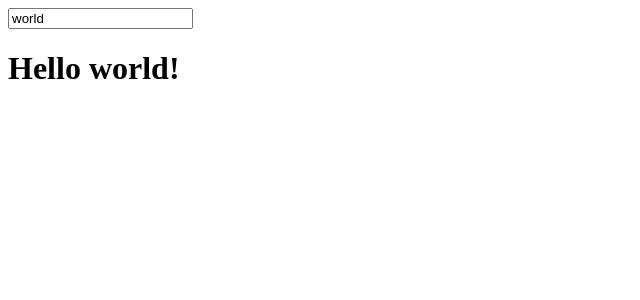
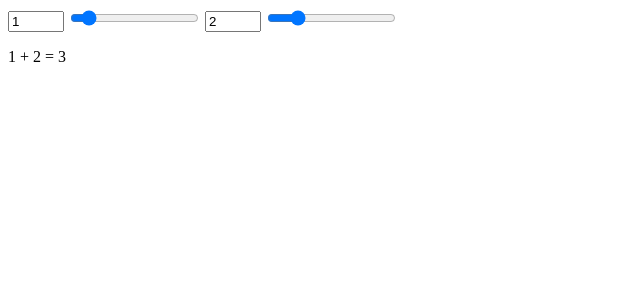
Before and after one commit to yutak23/intro-svelt-vite-js, a Svelte app: page / in a window 1280 px wide. Shown: the top 300 px of the page, without its empty margins (0-640 px from the left). Built offline with nearby package versions, Linux system fonts and the light colour scheme.

Commit message:
feat: Part 1 / Bindings / Numeric inputs

```diff
--- a/src/App.svelte
+++ b/src/App.svelte
@@ -1,7 +1,16 @@
 <script>
-	let name = 'world';
+	let a = 1;
+	let b = 2;
 </script>
 
-<input bind:value={name} />
+<label>
+	<input type="number" bind:value={a} min="0" max="10" />
+	<input type="range" bind:value={a} min="0" max="10" />
+</label>
 
-<h1>Hello {name}!</h1>
+<label>
+	<input type="number" bind:value={b} min="0" max="10" />
+	<input type="range" bind:value={b} min="0" max="10" />
+</label>
+
+<p>{a} + {b} = {a + b}</p>
```
